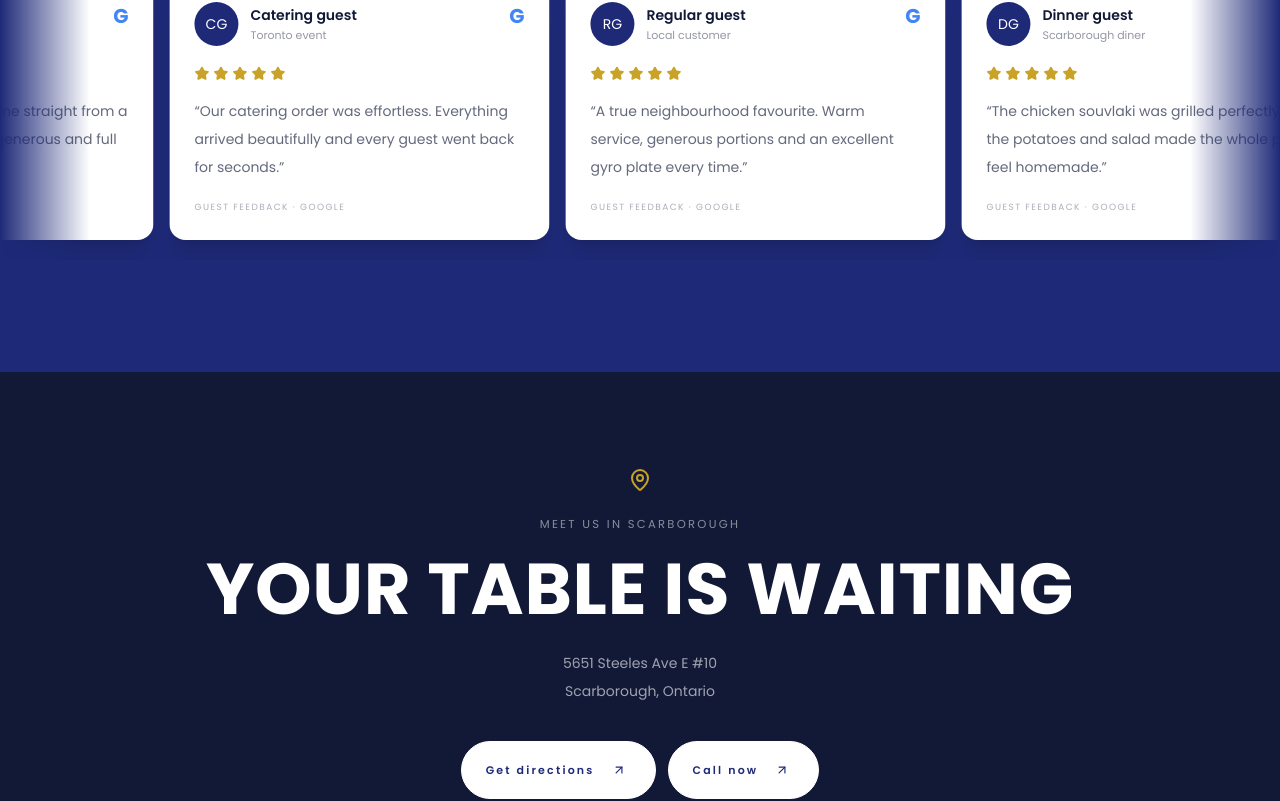
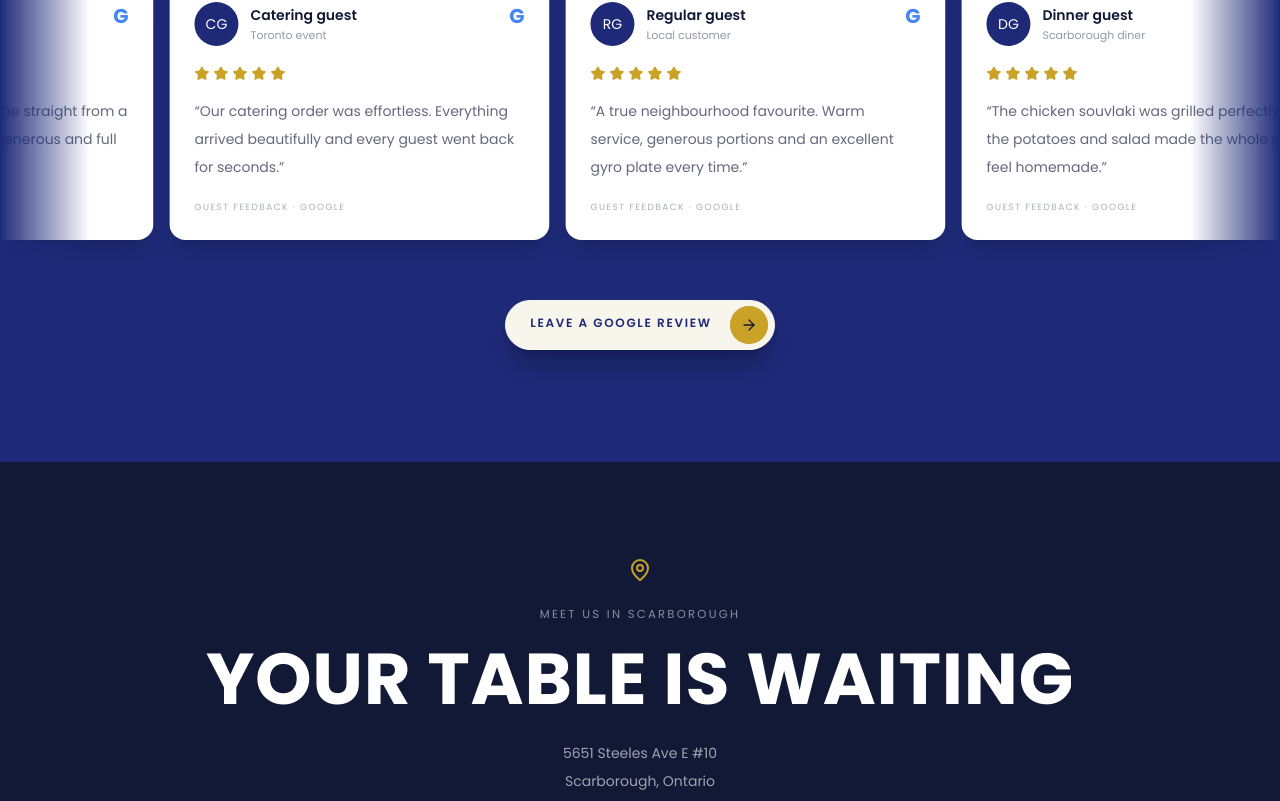
Before and after one commit to ShishirMojumder/greek-mansion, a Next.js app: page / in a window 1280 px wide. Shown: the part 6067-6868 px from the top of the page. Built offline with nearby package versions, Linux system fonts and the light colour scheme; no server answers; the database is empty.

Commit message:
feat: add ArrowFillButton component for Google Review link in the footer

```diff
--- a/app/(site)/page.tsx
+++ b/app/(site)/page.tsx
@@ -1,4 +1,4 @@
-import Image from "next/image";import {Button} from "@/components/Button";import {SectionTitle} from "@/components/SectionTitle";import {Reveal} from "@/components/Reveal";import CinematicHero from "@/components/CinematicHero";import FeaturedDishes from "@/components/FeaturedDishes";import FlameStory from "@/components/FlameStory";import MenuHighlights from "@/components/MenuHighlights";import CateringShowcase from "@/components/CateringShowcase";import ReviewRail from "@/components/ReviewRail";import SharingSeal from "@/components/SharingSeal";import {MapPin} from "lucide-react";import {getFeatured} from "@/lib/menu";
+import Image from "next/image";import {Button} from "@/components/Button";import {SectionTitle} from "@/components/SectionTitle";import {Reveal} from "@/components/Reveal";import CinematicHero from "@/components/CinematicHero";import FeaturedDishes from "@/components/FeaturedDishes";import FlameStory from "@/components/FlameStory";import MenuHighlights from "@/components/MenuHighlights";import CateringShowcase from "@/components/CateringShowcase";import ReviewRail from "@/components/ReviewRail";import SharingSeal from "@/components/SharingSeal";import ArrowFillButton from "@/components/ui/arrow-fill-button";import {MapPin} from "lucide-react";import {getFeatured} from "@/lib/menu";
 export default async function Home(){const featured=await getFeatured();return <>
  <CinematicHero/>
  <section className="px-5 py-28 md:px-10 md:py-40"><div className="mx-auto grid max-w-[1280px] items-center gap-16 md:grid-cols-2"><Reveal className="relative"><article className="group mx-auto max-w-[490px] rounded-[28px] bg-white p-3 shadow-2xl shadow-black/10 transition-transform duration-500 hover:-translate-y-2 md:p-4"><div className="relative aspect-[4/3] overflow-hidden rounded-[20px] bg-marble"><Image src="/images/storefront.png" alt="Greek Mansion counter and blue menu boards in Scarborough" fill className="object-cover transition-transform duration-700 ease-out group-hover:scale-[1.04]" sizes="500px"/></div></article><SharingSeal className="absolute -bottom-8 -right-3 hidden md:block"/></Reveal><Reveal><SectionTitle eyebrow="Our story" title="A taste of Greece"/><p className="mt-8 max-w-xl font-serif text-2xl leading-relaxed text-ink/75 md:text-3xl">Food has always been how we welcome people in. Around our table, recipes are remembered, stories are traded, and there is always room for one more.</p><p className="mt-7 max-w-lg text-sm leading-7 text-ink/60">We prepare the food we grew up with—bright lemon, fragrant oregano, honest ingredients and meat kissed by the open flame. Greek Mansion brings that familiar warmth to Scarborough, every day.</p><Button href="/about" variant="outline" className="mt-9">Our story</Button></Reveal></div></section>
@@ -6,6 +6,6 @@ export default async function Home(){const featured=await getFeatured();return <
  <FlameStory/>
  <MenuHighlights items={featured}/>
  <CateringShowcase/>
- <section className="overflow-hidden bg-navy py-28 text-white"><Reveal className="px-5 md:px-10"><SectionTitle eyebrow="Kind words" title="From our guests" align="center" light/><p className="mx-auto mt-5 max-w-xl text-center text-sm leading-7 text-white/55">The kind of hospitality people remember—and generously share with others.</p></Reveal><div className="mt-10"><ReviewRail/></div></section>
+ <section className="overflow-hidden bg-navy py-28 text-white"><Reveal className="px-5 md:px-10"><SectionTitle eyebrow="Kind words" title="From our guests" align="center" light/><p className="mx-auto mt-5 max-w-xl text-center text-sm leading-7 text-white/55">The kind of hospitality people remember—and generously share with others.</p></Reveal><div className="mt-10"><ReviewRail/></div><div className="mt-10 flex justify-center px-5"><div className="hidden sm:block"><ArrowFillButton btnText="Leave a Google Review" href="https://g.page/r/CWjzqGR7i7IAEBM/review" target="_blank" rel="noreferrer" aria-label="Leave Greek Mansion a review on Google" className="font-label shadow-xl shadow-black/20" bgColor="#F8F5ED" textColor="#1E2A78" fillBgColor="#C9A227" fillTextColor="#111936" hoverFillBgColor="#C9A227" hoverFillTextColor="#111936"/></div><Button href="https://g.page/r/CWjzqGR7i7IAEBM/review" target="_blank" variant="light" className="sm:hidden">Leave a Google Review</Button></div></section>
  <section className="bg-ink px-5 py-24 text-center text-white"><Reveal><MapPin className="mx-auto mb-6 text-gold"/><p className="eyebrow !text-white/50">Meet us in Scarborough</p><h2 className="display mx-auto mt-5 max-w-4xl text-5xl uppercase md:text-7xl">Your table is waiting</h2><p className="mt-6 text-sm leading-7 text-white/60">5651 Steeles Ave E #10<br/>Scarborough, Ontario</p><div className="mt-9 flex flex-wrap justify-center gap-3"><Button href="https://maps.google.com/?q=5651+Steeles+Ave+E+Scarborough+ON" variant="light">Get directions</Button><Button href="tel:+14162923333" variant="light">Call now</Button></div></Reveal></section>
  </>}
```
